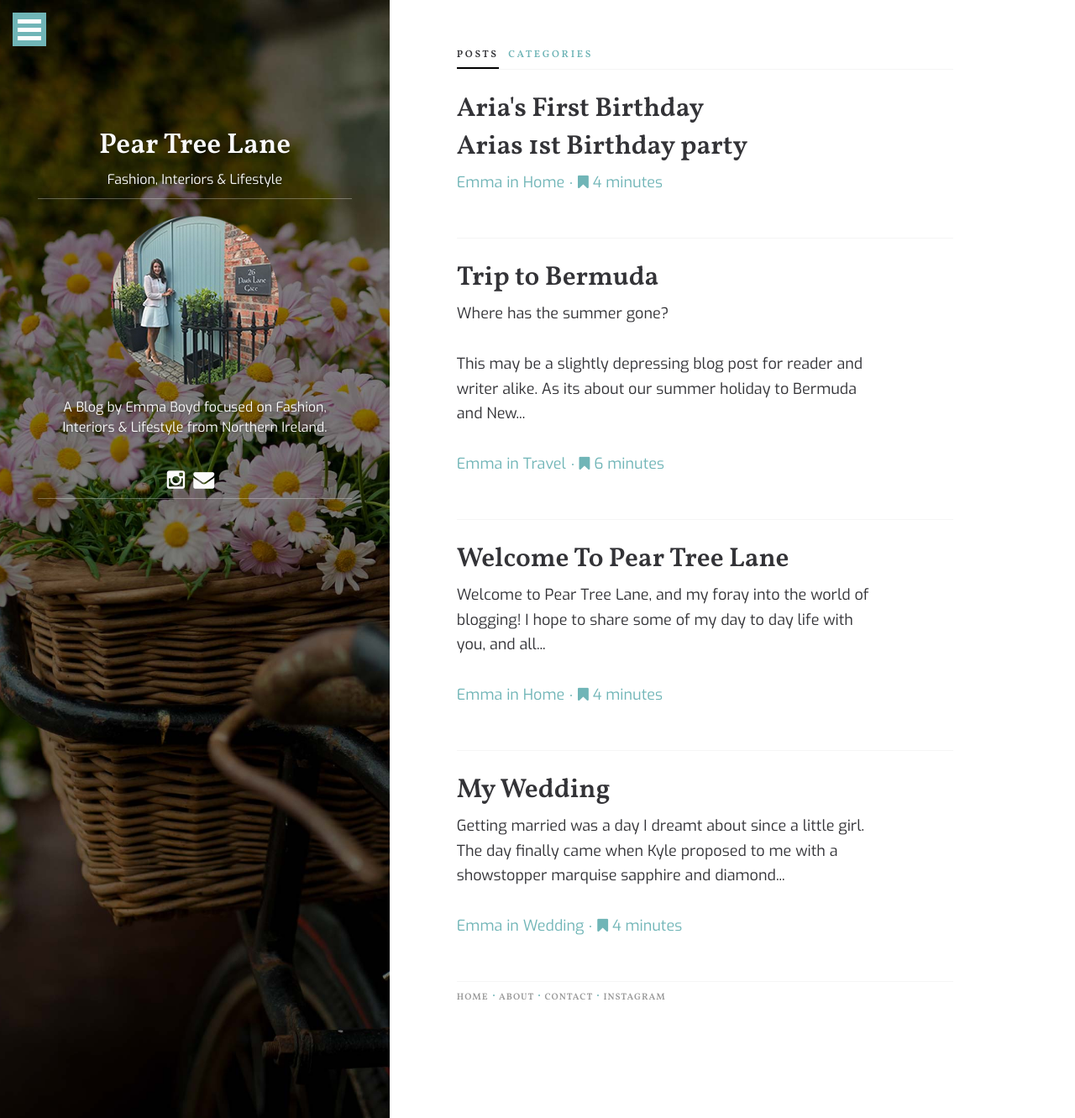
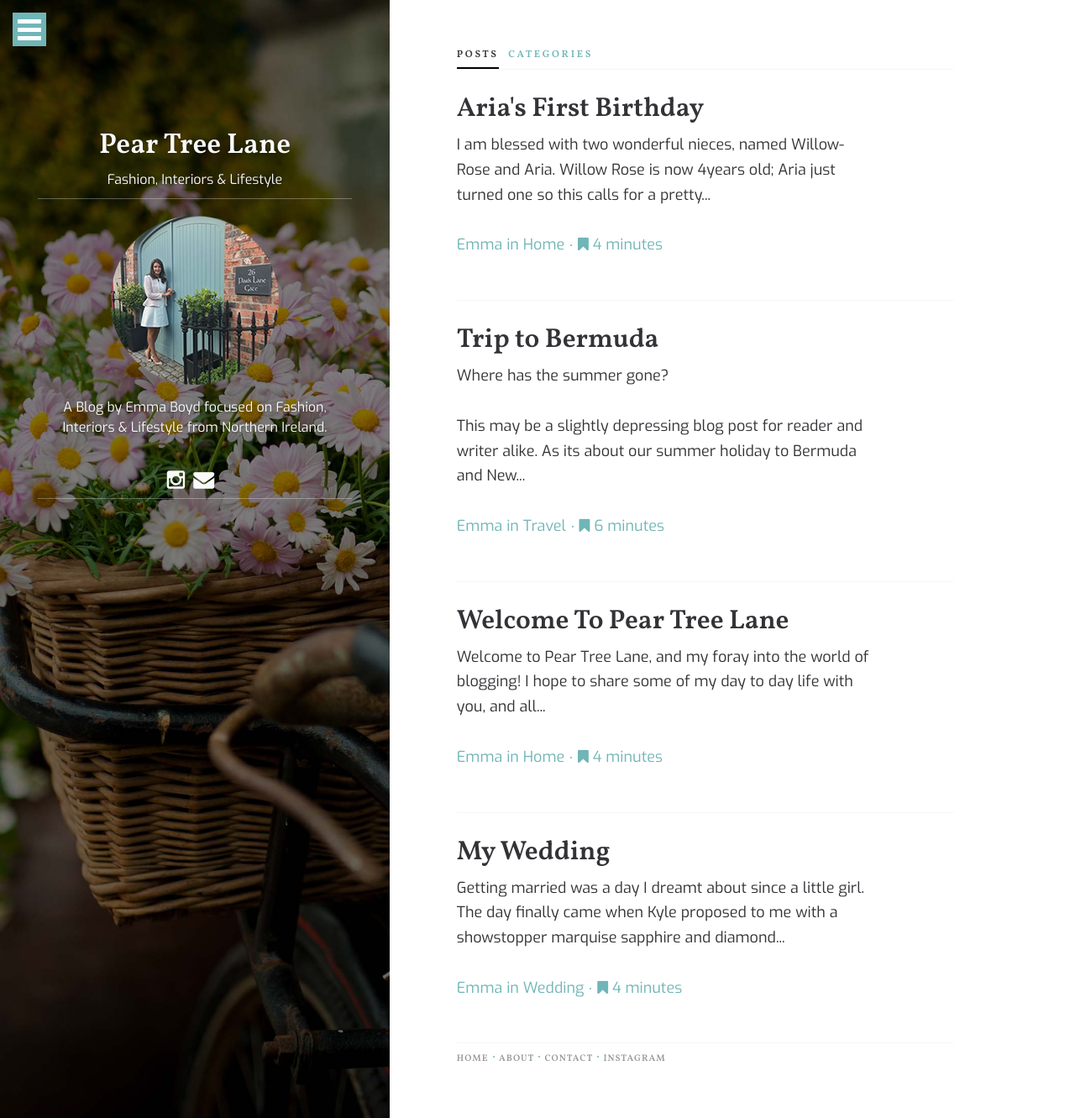
Before and after one commit to peartreelane/peartreelane.github.io, a Jekyll site: the page built from index.html, in a window 1280 px wide. Shown: the whole page at 84% size. Built offline with Jekyll 4.4.1, drawn with Linux system fonts in a browser that asks for light colours; some web fonts are replaced.

Commit message:
remove double title

```diff
--- a/_posts/2017-11-21-arias-first-birthday.md
+++ b/_posts/2017-11-21-arias-first-birthday.md
@@ -12,8 +12,6 @@ show_avatar : false
 show_related_posts: false
 square_related: recommend-blog
 ---
-
-## Arias 1st Birthday party
 
 I am blessed with two wonderful nieces, named Willow- Rose and Aria. Willow Rose is now 4years old; Aria just turned one so this calls for a pretty party and cake. My sister Laura knows there is no one with such talent to style a party as Louise @thevintagerooms.
 
```
